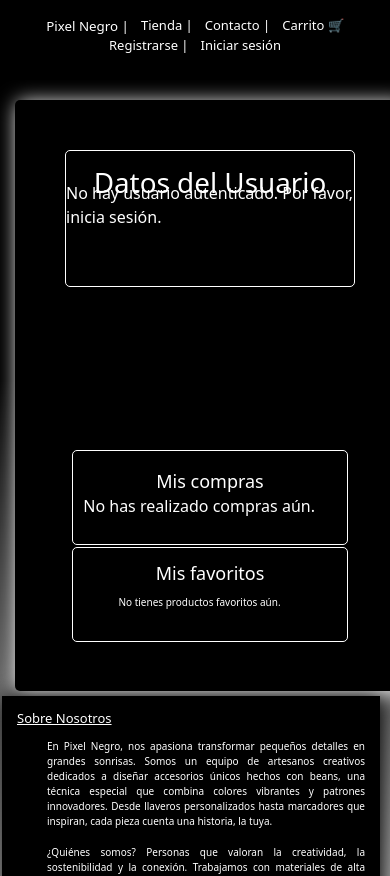
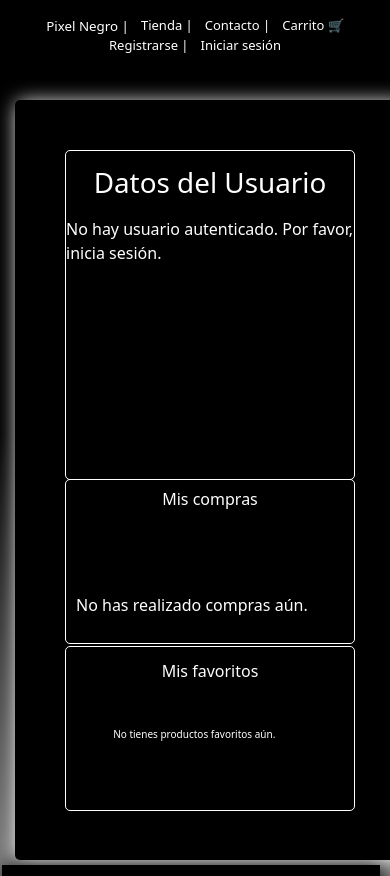
Before and after one commit to MathuFer/Pixel_negro, a React (Vite) app in the folder frontend/: page /perfil/1 in a window 390 px wide. Shown: the top 876 px of the page. Built offline with nearby package versions, Linux system fonts and the light colour scheme.

Commit message:
corrigiendo error de responsive mi perfil

```diff
--- a/frontend/src/views/styleViews/MiPerfil.css
+++ b/frontend/src/views/styleViews/MiPerfil.css
@@ -147,19 +147,42 @@
     .contenedor-usuario{
         flex-direction: column;
         width: 100%;
+        height: 90vh;
+
     }
 
     .Datos-usuario{
         width: 100%;
+        min-height: 50%;
+        max-height: 50%;
+
+
     }
 
     .contenedor-compras{
         width: 100%;
+        min-height: 50%;
+        max-height: 50%;
 
     }
 
+    .Datos-mis-compras{
+        width: 100%;
+    }
+
+
+    .titulo-mis-compras h2 {
+        margin: 0px;
+        font-size: medium;
+    }
+
     .Datos-mis-favoritos h2{
-        margin: 5px 0px;
+        margin-top: 2px;
+        font-size: medium;
+    }
+    .Datos-mis-favoritos {
+        width: 100%;
+
     }
 
     .favoritos-listado {
@@ -167,29 +190,44 @@
         flex-wrap: nowrap;
         overflow-x: auto;
         scroll-behavior: smooth;
+        scrollbar-width: thin;
         height: 100%;
-        width: 85%;
-        margin: 0 auto;
-        scrollbar-width: thin;
+        width: 100%;
+        margin: 0px auto;
+        padding: 0px ;
+        font-size: x-small;
+
+
+    }
+
+    .favoritos-listado h6{
+        font-size: small;
+        margin: 0px;
+
     }
 
     .favorito-item {
-        flex: 30%;
-        margin: 40px 5px;
+        display: flex;
+        flex-direction: column;
+        align-items: center;
         min-width: 30%;
-        padding: 25px 0px;
-        height: 100%;
+        padding: 2px 1px;
+        height: auto;
         border: 1px solid white;
         box-shadow: 1px 1px 5px rgb(255, 255, 255);
 
     }
 
     .favorito-item img{
-        width: 85%;
-        height: 80%;
+        width: 25%;
+        height: 25%;
         object-fit: cover;
+
     }
+    .eliminar-favorito-btn {
+        margin: 0px;
 
+    }
   }
 
   @media (max-width: 500px) {
```
